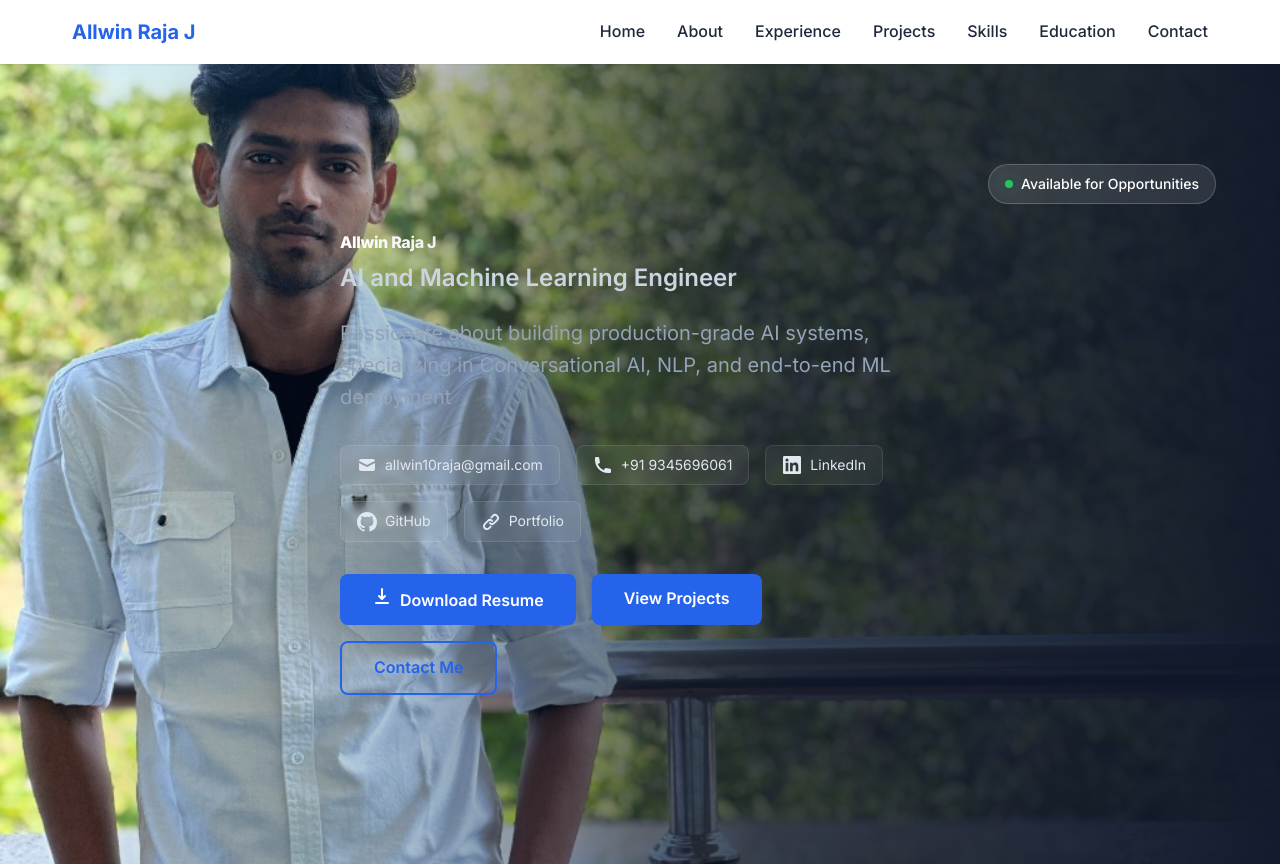
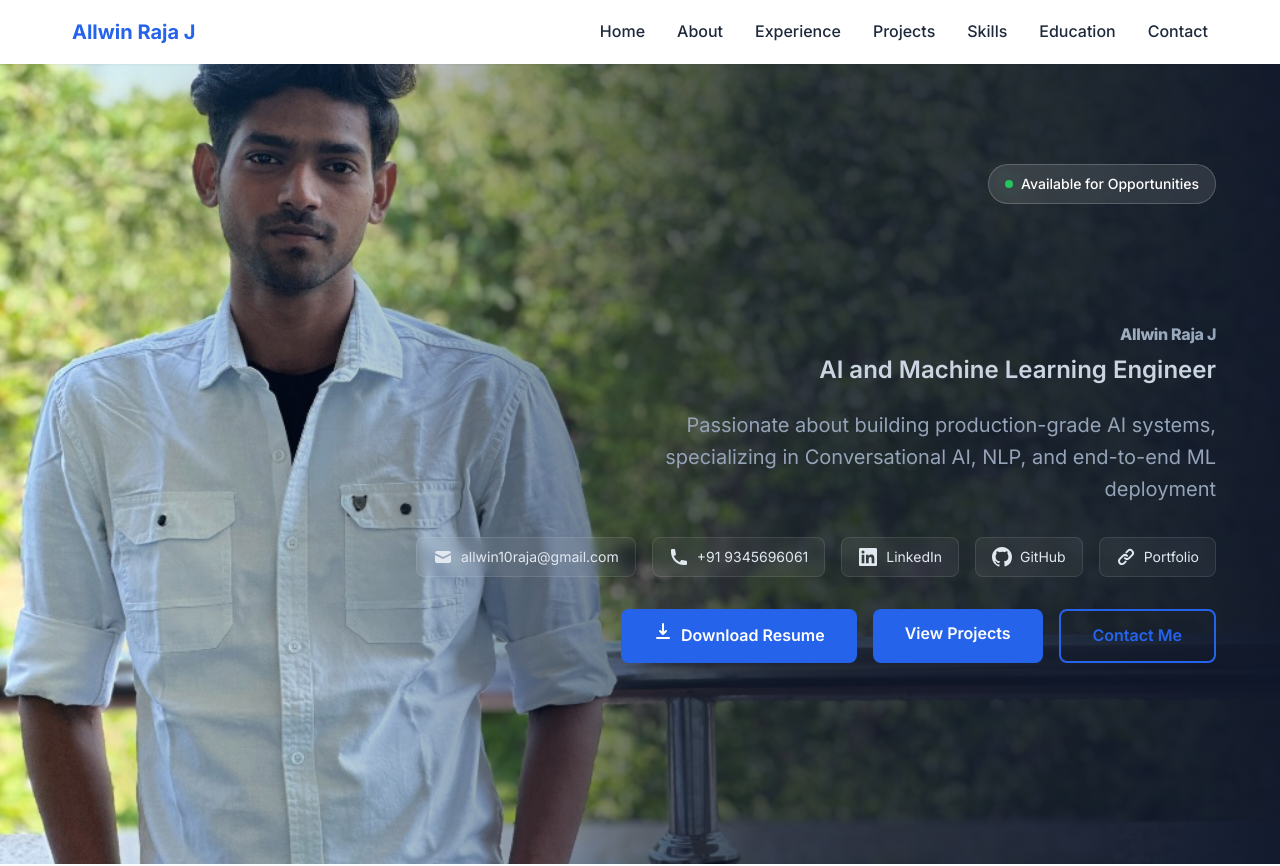
Before and after one commit to allwin107/Portfolio, a Next.js app: page / in a window 1280 px wide. Shown: the top 866 px of the page. Built offline with nearby package versions, Linux system fonts and the light colour scheme.

Commit message:
once again design changes

```diff
--- a/components/Hero.js
+++ b/components/Hero.js
@@ -13,7 +13,6 @@ export default function Hero() {
                 Available for Opportunities
             </div>
 
-            <div className="container">
             <div className={styles.heroContent}>
                 <div className={styles.heroText}>
                     <h1 className={styles.name}>Allwin Raja J</h1>
@@ -69,7 +68,6 @@ export default function Hero() {
                     </div>
                 </div>
             </div>
-            </div>
         </section>
     )
 }
--- a/components/Hero.module.css
+++ b/components/Hero.module.css
@@ -46,11 +46,19 @@
 .heroContent {
     position: relative;
     z-index: 2;
-    max-width: 600px;
-    /* Limit width */
-    margin-left: auto;
-    /* Push to the right side */
-    padding-right: var(--spacing-md);
+    width: 100%;
+    padding-right: 5%;
+    /* Align with the badge */
+    padding-left: 20px;
+    /* Prevent text from hitting left edge on small resize */
+    display: flex;
+    flex-direction: column;
+    align-items: flex-end;
+    /* Align flex items to right */
+    text-align: right;
+    /* Align text to right */
+    margin-top: 60px;
+    /* Clear space from top */
 }
 
 .hireBadge {
@@ -111,6 +119,8 @@
     margin-bottom: var(--spacing-xl);
     line-height: 1.6;
     max-width: 600px;
+    margin-left: auto;
+    /* Push to right */
 }
 
 .contactInfo {
@@ -118,6 +128,8 @@
     flex-wrap: wrap;
     gap: var(--spacing-md);
     margin-bottom: var(--spacing-xl);
+    justify-content: flex-end;
+    /* Align right */
 }
 
 /* Glassmorphism for links */
@@ -147,6 +159,8 @@
     display: flex;
     gap: var(--spacing-md);
     flex-wrap: wrap;
+    justify-content: flex-end;
+    /* Align right */
 }
 
 /* Animations */
@@ -206,8 +220,13 @@
     }
 
     .heroContent {
+        align-items: center;
+        /* Center flex items on mobile */
         text-align: center;
         padding-top: 60px;
+        padding-right: 20px;
+        /* Reset padding */
+        padding-left: 20px;
     }
 
     .name {
```
Lines whose indentation alone changed are shown as unchanged.
